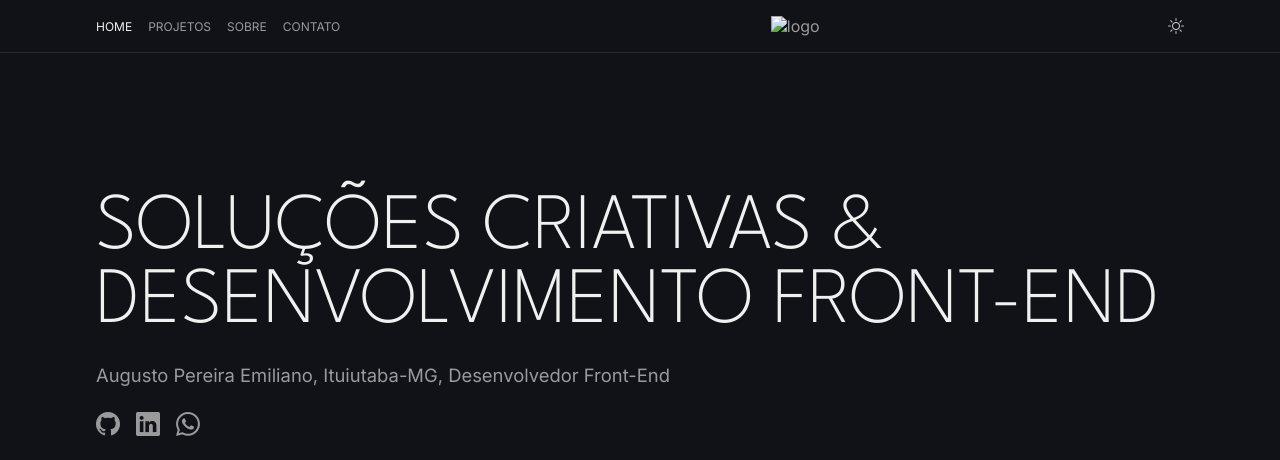
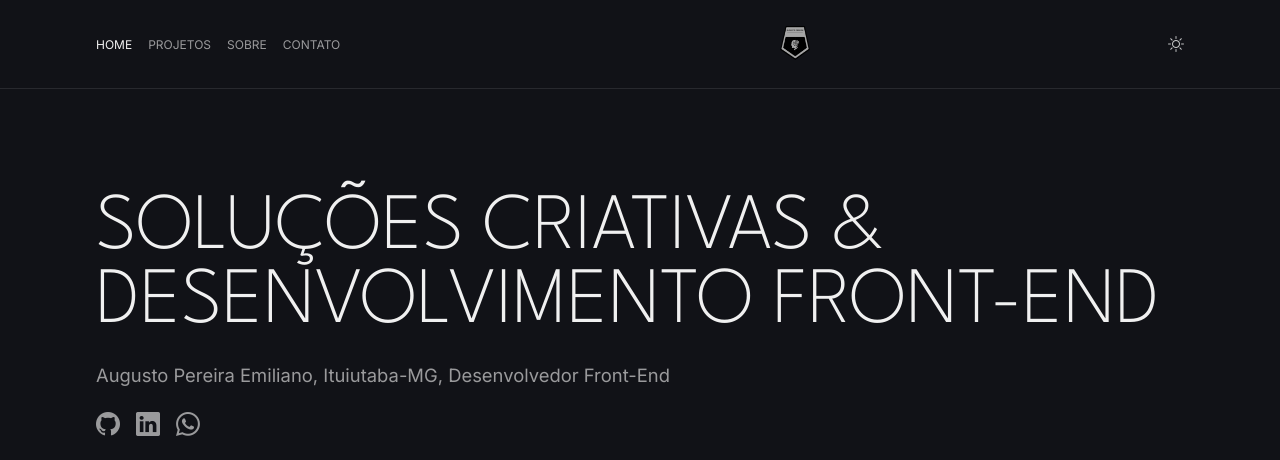
Before and after one commit to augustope99/Portfolio, a plain HTML site: page index.html in a window 1280 px wide. Shown: the top 460 px of the page. Drawn offline with nearby package versions, Linux system fonts and the light colour scheme.

Commit message:
Update index.html

```diff
--- a/index.html
+++ b/index.html
@@ -39,7 +39,7 @@
       </ul>
     </nav>
     <div class="header__brand">
-      <img class="brand__logo" src="/assets/images/icon.png" alt="logo" />
+      <img class="brand__logo" src="icon.png" alt="logo" />
     </div>
     <div class="header_toggle">
       <i id="toggle-theme" class="bi bi-brightness-high"></i>
```
